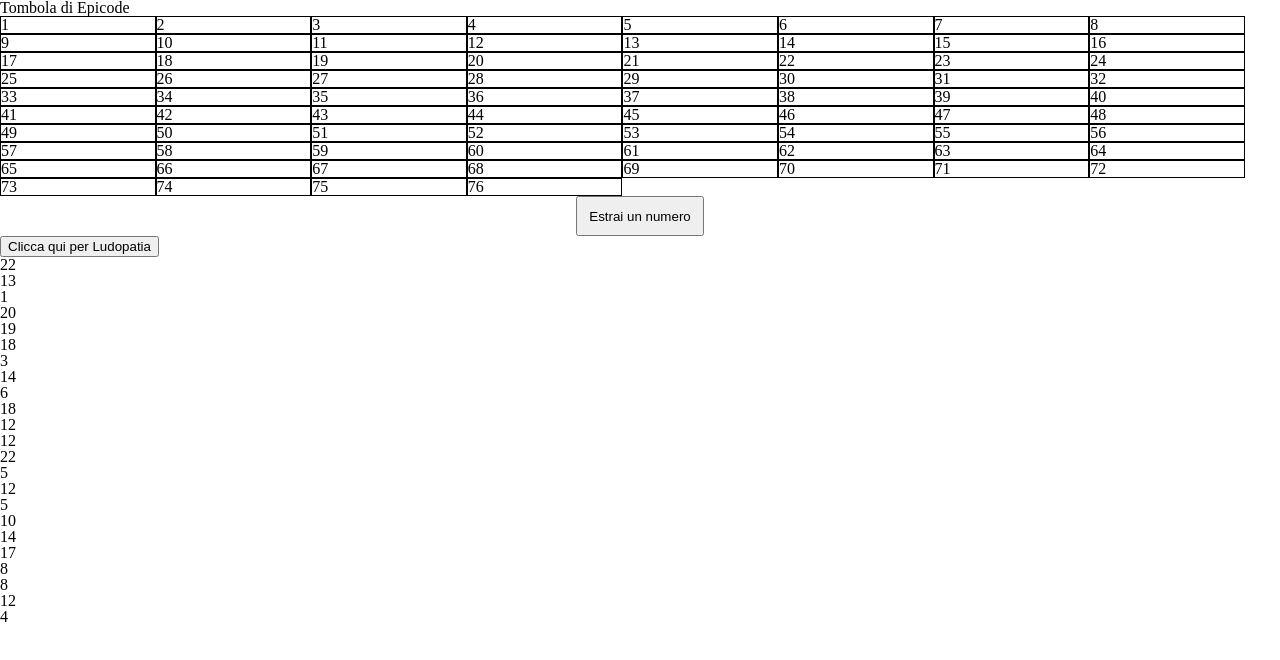
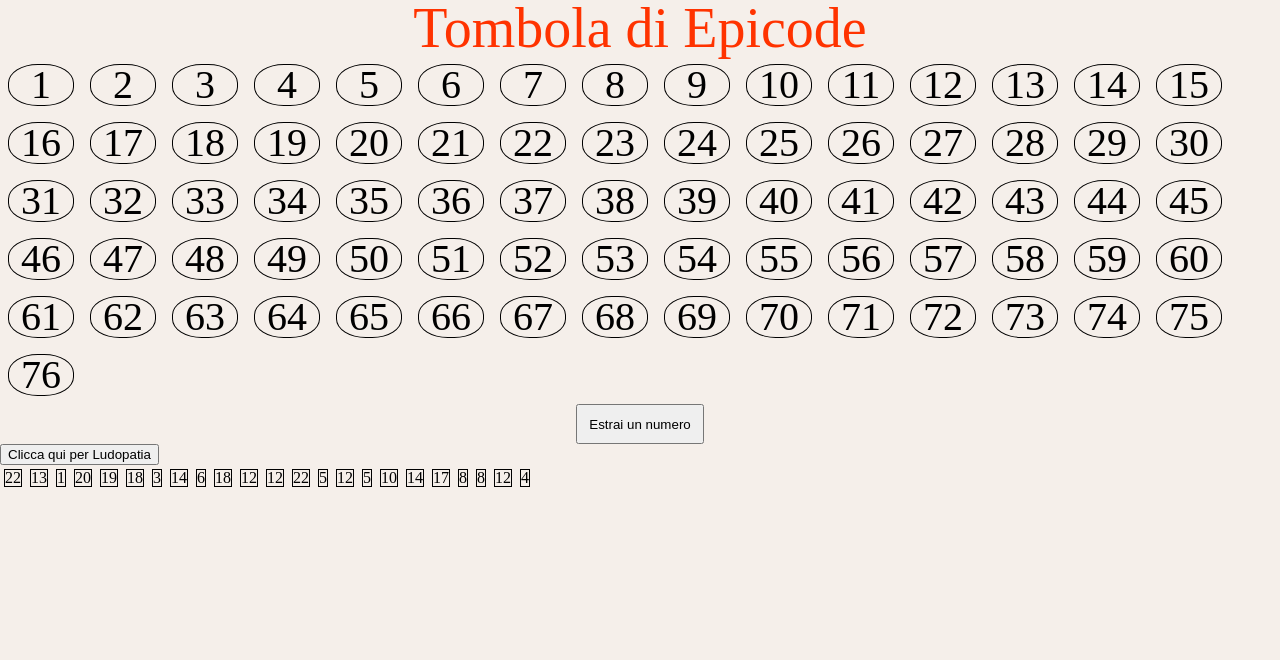
Before and after one commit to DiegoBas17/U1-S3-L4, a plain HTML site: page index.html in a window 1280 px wide. Both pictures are taken after a click on the button "Clicca qui per Ludopatia". Drawn offline with Linux system fonts and the light colour scheme.

Commit message:
un po di css

```diff
--- a/script.js
+++ b/script.js
@@ -41,6 +41,7 @@ buttonForExtraction.addEventListener("click", function (event) {
 /* non serve nessun istruzione poiche lascerò la classe attiva alle celle selezionate */
 
 const buttonForTabellina = document.createElement("button");
+buttonForTabellina.classList.add("buttonTabellina");
 const sectionTabellina = document.getElementById("sectionTabellina");
 sectionTabellina.appendChild(buttonForTabellina);
 buttonForTabellina.innerText = "Clicca qui per Ludopatia";
@@ -49,6 +50,7 @@ buttonForTabellina.innerText = "Clicca qui per Ludopatia";
 buttonForTabellina.addEventListener("click", function (event) {
   for (let index = 0; index < 23; index++) {
     const cellaForTabellina = document.createElement("div");
+    cellaForTabellina.classList.add("cellaForTabellina");
     const numeroTabellina = document.createElement("h4");
     sectionTabellina.appendChild(cellaForTabellina);
     cellaForTabellina.appendChild(numeroTabellina);
--- a/style.css
+++ b/style.css
@@ -1,10 +1,21 @@
+h1{
+    text-align: center;
+    font-size: 7vh;
+    color: #FF3300;
+}
 
 .celleTabel {
     border: solid 1px;
     display: inline-block;
-    width: 12vw;
+    width: 5vw;
+    height: 5vh;
+    text-align: center;
+    margin: 1vh;
+    border-radius: 45%;
 }
-
+h3{
+    font-size: 5vh;
+}
 #sectionButton {
     text-align: center;
 }
@@ -18,4 +29,16 @@ section button {
 
 .numeroEstratto {
 border: solid 3px;
+background-color: orange;
 }
+
+.cellaForTabellina {
+    display: inline-block;
+    border: solid 1px; margin: 0.5vh;
+}
+body {
+    background-color: #F5EFEA
+}
+.buttonTabellina {
+    display: block;
+}
```
